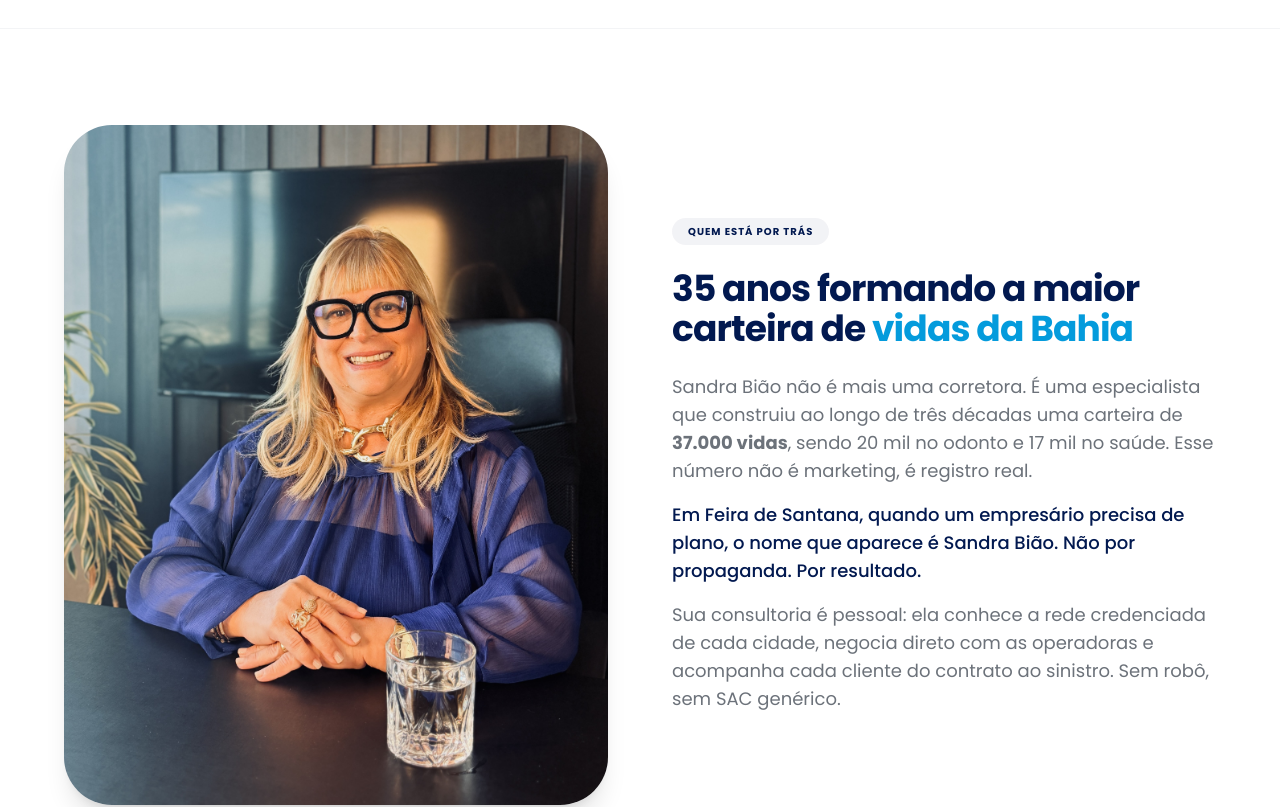
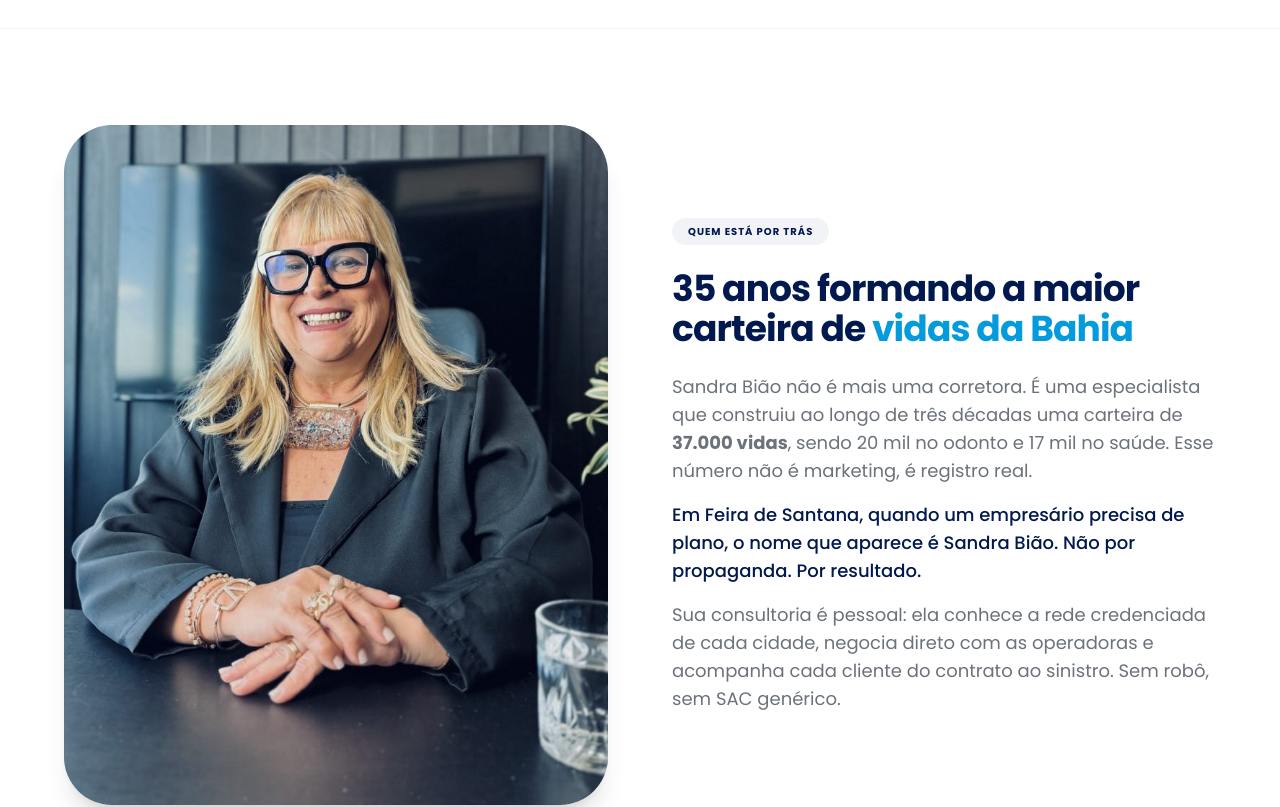
Before and after one commit to b2cgestao-dot/sandra-biao, a React (Vite) app: page / in a window 1280 px wide. Shown: the part 927-1734 px from the top of the page. Built offline with nearby package versions, Linux system fonts and the light colour scheme.

Commit message:
feat: atualiza About, Footer e imagem

```diff
--- a/src/components/sections/About.tsx
+++ b/src/components/sections/About.tsx
@@ -10,7 +10,7 @@ export function About() {
             {/* Main photo container */}
             <div className="rounded-2xl md:rounded-[3rem] overflow-hidden shadow-xl relative aspect-[4/5] bg-gray-100">
               <img
-                src="/SandraBiao.jpeg"
+                src="/sandrabiao2.jpeg"
                 alt="Sandra Bião"
                 className="w-full h-full object-cover"
               />
```
Also changed, not shown: public/sandrabiao2.jpeg (added), src/components/layout/Footer.tsx (line endings or trailing spaces).
